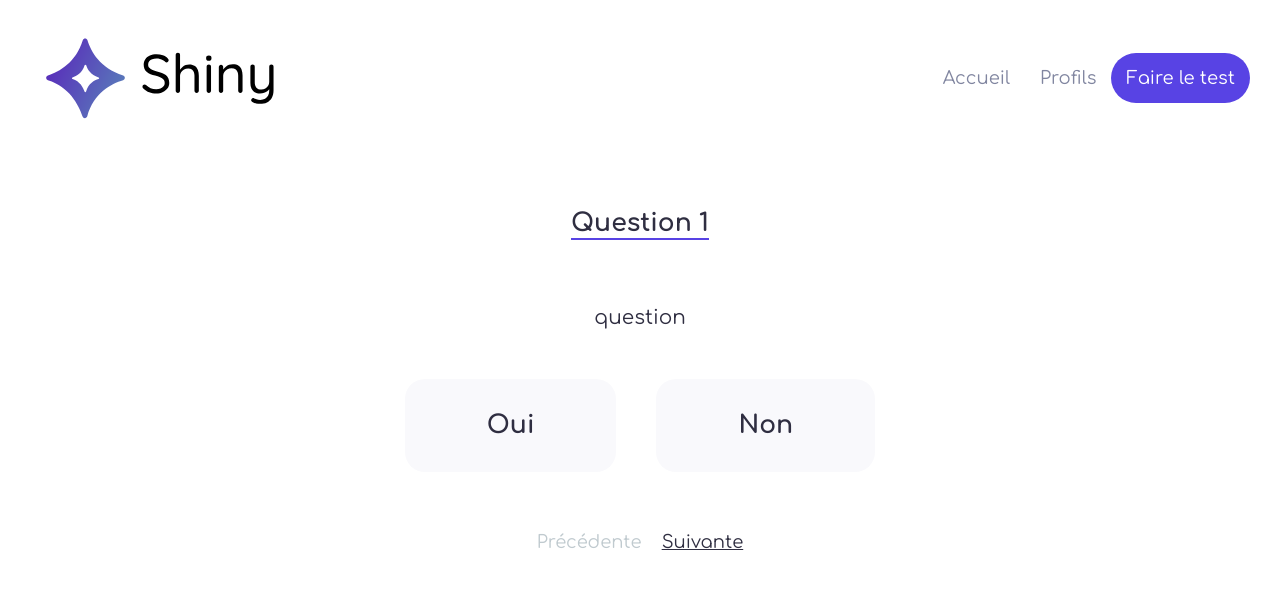
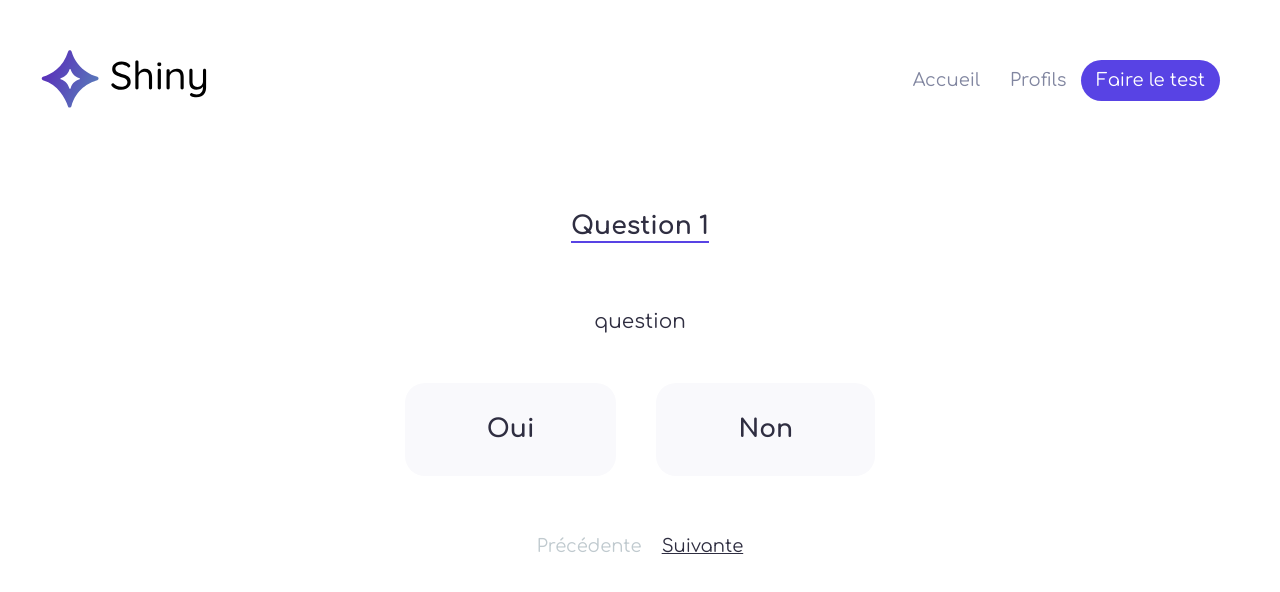
Before and after one commit to YoannAsl/Shiny-Agency, a React (Vite) app in the folder client/: page /survey/1 in a window 1280 px wide. Shown: the top 592 px of the page. Built offline with nearby package versions, Linux system fonts and the light colour scheme.

Commit message:
Reorganised styles folder

```diff
--- a/client/src/components/Card.tsx
+++ b/client/src/components/Card.tsx
@@ -1,5 +1,5 @@
 import styled from 'styled-components';
-import colors from '../styles/colors';
+import { colors } from '../styles';
 
 interface CardProps {
     label: string;
--- a/client/src/components/Header.tsx
+++ b/client/src/components/Header.tsx
@@ -1,39 +1,39 @@
 import { Link } from 'react-router-dom';
 import styled from 'styled-components';
-import colors from '../styles/colors';
 import lightLogo from '../assets/light-logo.svg';
 import darkLogo from '../assets/dark-logo.svg';
+import { StyledLink } from '../styles';
 
 const StyledHeader = styled.header`
     display: flex;
     justify-content: space-between;
     align-items: center;
     margin-bottom: 6.5rem;
+    img {
+        height: 7rem;
+    }
 `;
 
-const StyledLink = styled(Link)<{ $filledLink?: boolean }>`
-    padding: 1.5rem;
-    color: ${colors.secondary};
-    text-decoration: none;
-    font-size: 1.8rem;
-    ${(props) =>
-        props.$filledLink &&
-        `color:white;
-        border-radius:3rem;
-        background-color:${colors.primary}`}
+const Nav = styled.nav`
+    padding: 30px;
+    display: flex;
+    justify-content: space-between;
+    align-items: center;
 `;
 
 const Header = () => {
     return (
         <StyledHeader>
-            <img src={lightLogo} alt='Shiny logo' />
-            <nav>
+            <Link to='/'>
+                <img src={lightLogo} alt='Shiny logo' />
+            </Link>
+            <Nav>
                 <StyledLink to='/'>Accueil</StyledLink>
                 <StyledLink to='/freelances'>Profils</StyledLink>
                 <StyledLink to='/survey/1' $filledLink>
                     Faire le test
                 </StyledLink>
-            </nav>
+            </Nav>
         </StyledHeader>
     );
 };
--- a/client/src/main.tsx
+++ b/client/src/main.tsx
@@ -1,7 +1,7 @@
 import React from 'react';
 import ReactDOM from 'react-dom';
 import { BrowserRouter, Route, Switch } from 'react-router-dom';
-import { createGlobalStyle } from 'styled-components';
+import { GlobalStyle } from './styles';
 import './styles/reset.css';
 
 import Home from './pages/Home';
@@ -10,29 +10,6 @@ import Header from './components/Header';
 import Error from './pages/Error';
 import Results from './pages/Results';
 import Freelances from './pages/Freelances';
-
-const GlobalStyle = createGlobalStyle`
-    * {
-        font-family: 'Comfortaa', cursive,'Trebuchet MS', Helvetica, sans-serif;
-        color: #2f2e41;
-    }
-
-    html {
-        font-size:62.5%
-    }
-
-    body {
-        padding: 0;
-        margin: 0;
-        padding: 3rem;
-        max-width: 1440px;
-        margin: auto;
-    }
-
-    button {
-        border:none;
-    }
-`;
 
 ReactDOM.render(
     <React.StrictMode>
--- a/client/src/pages/Error.tsx
+++ b/client/src/pages/Error.tsx
@@ -1,6 +1,6 @@
 import image from '../assets/404.svg';
 import styled from 'styled-components';
-import colors from '../styles/colors';
+import { colors } from '../styles';
 
 const Main = styled.main`
     background-color: ${colors.backgroundLight};
--- a/client/src/pages/Freelances.tsx
+++ b/client/src/pages/Freelances.tsx
@@ -1,7 +1,7 @@
 import defaultPicture from '../assets/profile.png';
 import Card from '../components/Card';
 import styled from 'styled-components';
-import colors from '../styles/colors';
+import { colors } from '../styles';
 
 const freelanceProfiles = [
     {
--- a/client/src/pages/Home.tsx
+++ b/client/src/pages/Home.tsx
@@ -1,7 +1,6 @@
 import styled from 'styled-components';
-import colors from '../styles/colors';
+import { colors, StyledLink } from '../styles';
 import homeIllustration from '../assets/home-illustration.svg';
-import { Link } from 'react-router-dom';
 
 const Main = styled.main`
     background-color: ${colors.backgroundLight};
@@ -20,15 +19,6 @@ const TextContainer = styled.div`
     }
 `;
 
-const StyledLink = styled(Link)`
-    padding: 1.5rem;
-    text-decoration: none;
-    color: white;
-    border-radius: 3rem;
-    font-size: 1.8rem;
-    background-color: ${colors.primary};
-`;
-
 function Home() {
     return (
         <Main>
@@ -38,7 +28,9 @@ function Home() {
                     <br /> on s’occupe du reste,
                     <br /> avec les meilleurs talents
                 </h1>
-                <StyledLink to='/survey/1'>Faire le test</StyledLink>
+                <StyledLink to='/survey/1' $filledLink>
+                    Faire le test
+                </StyledLink>
             </TextContainer>
             <img src={homeIllustration} alt='illustration' />
         </Main>
--- a/client/src/pages/Results.tsx
+++ b/client/src/pages/Results.tsx
@@ -1,5 +1,5 @@
 import styled from 'styled-components';
-import colors from '../styles/colors';
+import { colors } from '../styles';
 
 const Main = styled.main`
     background-color: ${colors.backgroundLight};
--- a/client/src/pages/Survey.tsx
+++ b/client/src/pages/Survey.tsx
@@ -1,6 +1,6 @@
 import { useParams, Link } from 'react-router-dom';
 import styled from 'styled-components';
-import colors from '../styles/colors';
+import { colors } from '../styles';
 
 interface ParamTypes {
     questionNumber: string;
@@ -40,10 +40,9 @@ const LinksContainer = styled.div`
     align-items: center;
     column-gap: 2rem;
     margin-top: 3rem;
-`;
-
-const StyledLink = styled(Link)`
-    font-size: 1.8rem;
+    a {
+        font-size: 1.8rem;
+    }
 `;
 
 const DisabledLink = styled.p`
@@ -67,16 +66,14 @@ const Survey = () => {
                 {+questionNumber === 1 ? (
                     <DisabledLink>Précédente</DisabledLink>
                 ) : (
-                    <StyledLink to={`/survey/${+questionNumber - 1}`}>
+                    <Link to={`/survey/${+questionNumber - 1}`}>
                         Précédente
-                    </StyledLink>
+                    </Link>
                 )}
                 {+questionNumber === 10 ? (
-                    <StyledLink to='/results'>Résultat</StyledLink>
+                    <Link to='/results'>Résultat</Link>
                 ) : (
-                    <StyledLink to={`/survey/${+questionNumber + 1}`}>
-                        Suivante
-                    </StyledLink>
+                    <Link to={`/survey/${+questionNumber + 1}`}>Suivante</Link>
                 )}
             </LinksContainer>
         </Main>
--- /dev/null
+++ b/client/src/styles/GlobalStyle.ts
@@ -0,0 +1,26 @@
+import { createGlobalStyle } from 'styled-components';
+
+const GlobalStyle = createGlobalStyle`
+    * {
+        font-family: 'Comfortaa', cursive,'Trebuchet MS', Helvetica, sans-serif;
+        color: #2f2e41;
+    }
+
+    html {
+        font-size:62.5%
+    }
+
+    body {
+        padding: 0;
+        margin: 0;
+        padding: 3rem;
+        max-width: 1440px;
+        margin: auto;
+    }
+
+    button {
+        border:none;
+    }
+`;
+
+export default GlobalStyle;
--- /dev/null
+++ b/client/src/styles/StyledLink.ts
@@ -0,0 +1,17 @@
+import styled from 'styled-components';
+import { Link } from 'react-router-dom';
+import { colors } from './index';
+
+const StyledLink = styled(Link)<{ $filledLink?: boolean }>`
+    padding: 1rem 1.5rem;
+    color: ${colors.secondary};
+    text-decoration: none;
+    font-size: 1.8rem;
+    ${(props) =>
+        props.$filledLink &&
+        `color:white;
+        border-radius:3rem;
+        background-color:${colors.primary}`}
+`;
+
+export default StyledLink;
--- /dev/null
+++ b/client/src/styles/index.ts
@@ -0,0 +1,5 @@
+import GlobalStyle from './GlobalStyle';
+import colors from './colors';
+import StyledLink from './StyledLink';
+
+export { GlobalStyle, colors, StyledLink };
```
Also changed, not shown: 1 other file (tests, documents, lock files or other folders).
